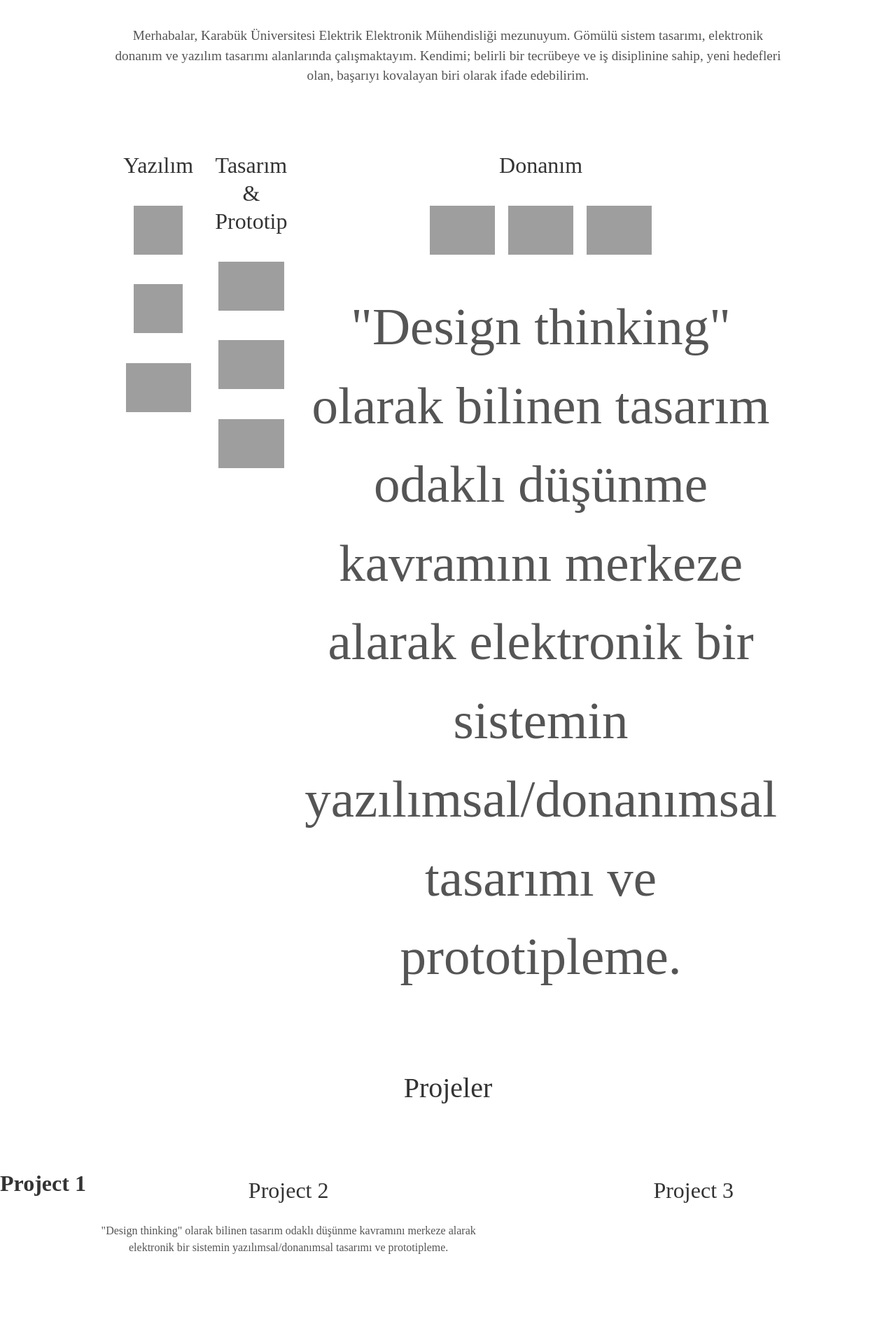
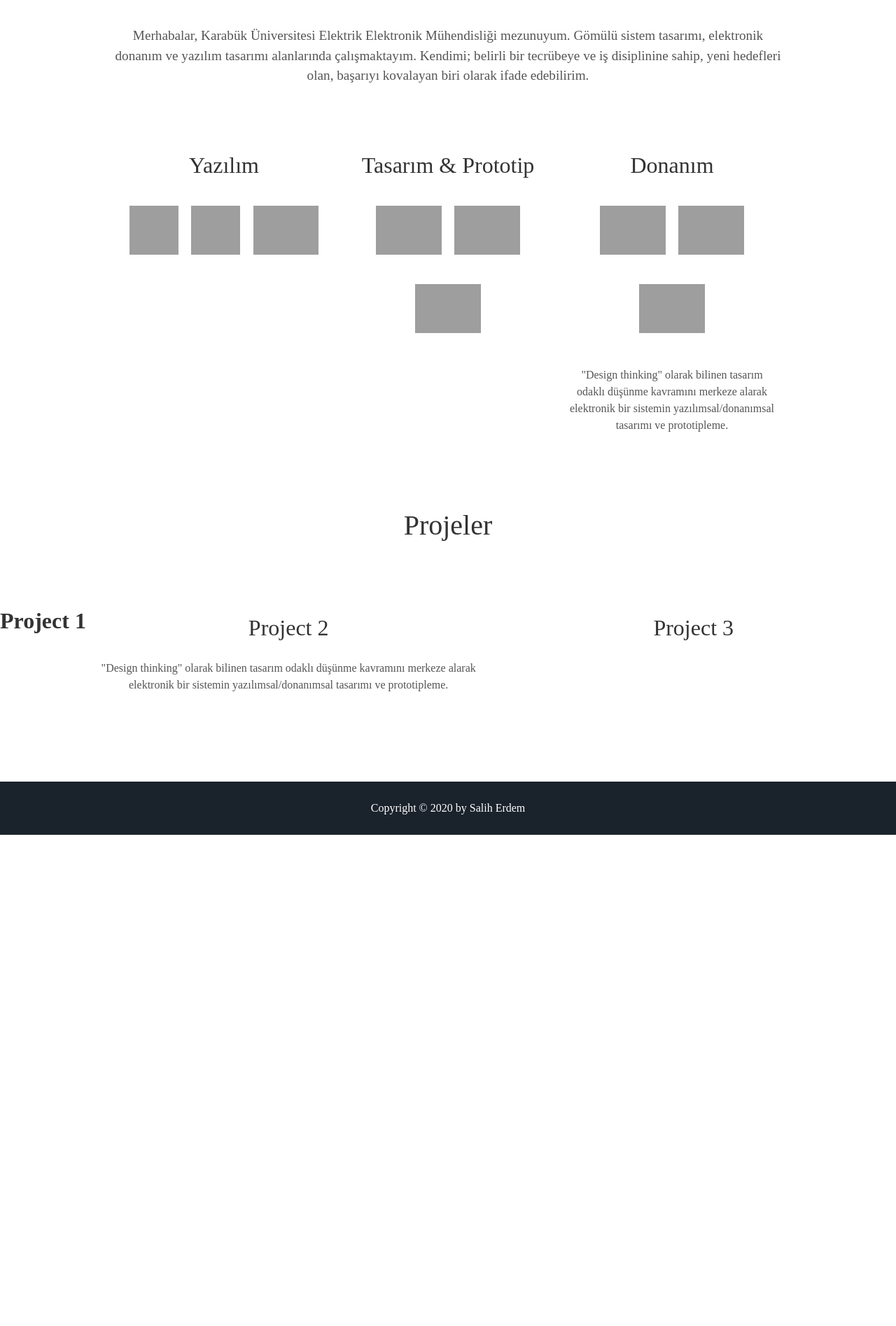
Before and after one commit to erdmsalih/erdmsalih.github.io, a Jekyll site: the page built from index.html, in a window 1280 px wide. Shown: the part 1020-2915 px from the top of the page at 70% size. Built offline with Jekyll 4.4.1, drawn with Linux system fonts in a browser that asks for light colours; some web fonts are replaced; after the commit the page ends 2213 px from its top, so only the background shows below that; grey boxes are pictures that could not be loaded.

Commit message:
Update about.html

```diff
--- a/_includes/about.html
+++ b/_includes/about.html
@@ -26,7 +26,7 @@
       <img src="https://img.icons8.com/color/100/000000/transistor.png" alt="" witdh="70" height="70">
       <p>
             </p>
-      <div class="container content-section text-center"
+      <div class="container content-section text-center">
 
       <p>
       "Design thinking" olarak bilinen tasarım odaklı düşünme kavramını merkeze alarak elektronik bir sistemin yazılımsal/donanımsal tasarımı ve prototipleme.
```
